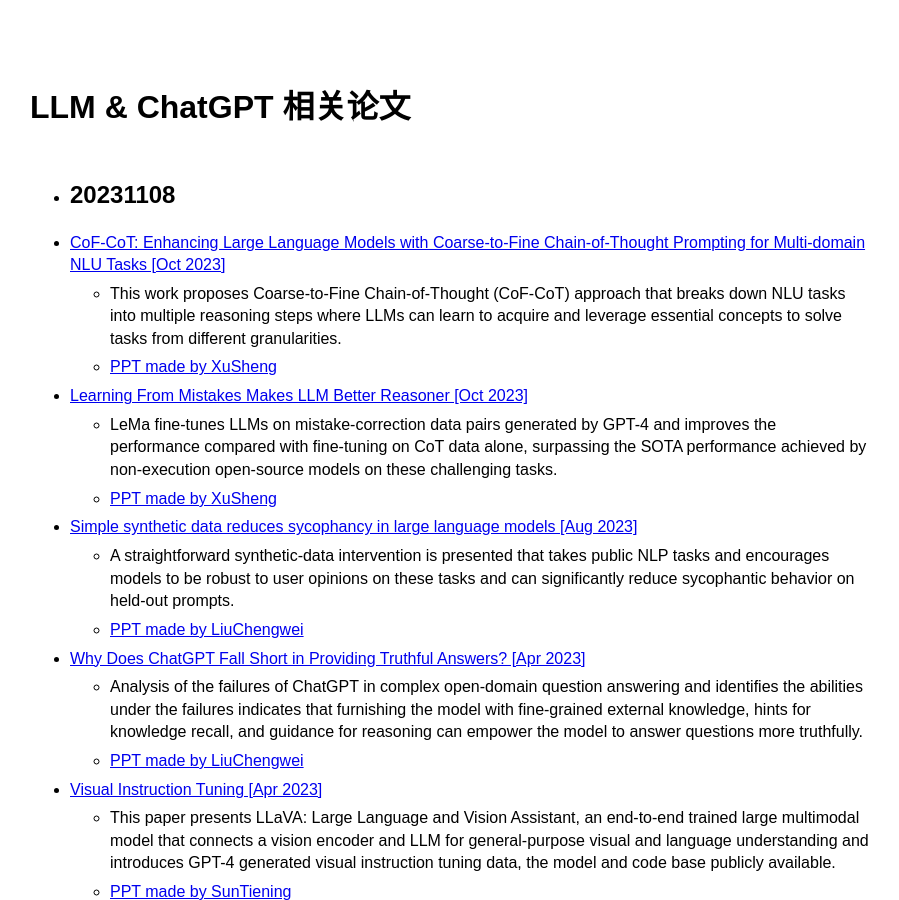
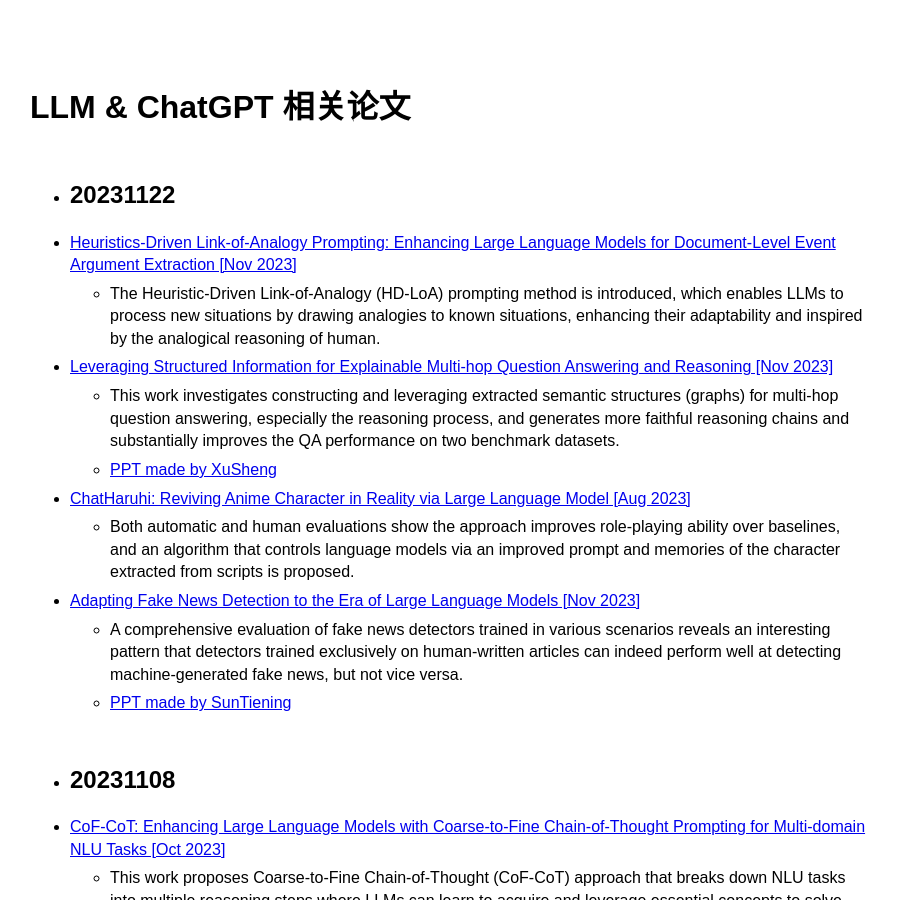
Before and after one commit to ZHResearch/llm-papers, a Jekyll site: the page built from index.md, in a window 1280 px wide and 900 px high. Shown: the whole window, without its empty margins (190-1089 px from the left). Built offline with Jekyll 4.4.1, drawn with Linux system fonts in a browser that asks for light colours.

Commit message:
add new items

```diff
--- a/_data/menu.yml
+++ b/_data/menu.yml
@@ -2,6 +2,27 @@
 # https://github.com/riggraz/no-style-please#customize-the-menu
 
 entries:
+  - title: "<h2>20231122</h2>"
+  - title: "Heuristics-Driven Link-of-Analogy Prompting: Enhancing Large Language Models for Document-Level Event Argument Extraction [Nov 2023]"
+    url: https://arxiv.org/abs/2311.06555
+    entries:
+      - title: The Heuristic-Driven Link-of-Analogy (HD-LoA) prompting method is introduced, which enables LLMs to process new situations by drawing analogies to known situations, enhancing their adaptability and inspired by the analogical reasoning of human.
+  - title: "Leveraging Structured Information for Explainable Multi-hop Question Answering and Reasoning [Nov 2023]"
+    url: https://arxiv.org/abs/2311.03734
+    entries:
+      - title: This work investigates constructing and leveraging extracted semantic structures (graphs) for multi-hop question answering, especially the reasoning process, and generates more faithful reasoning chains and substantially improves the QA performance on two benchmark datasets.
+      - title: PPT made by XuSheng
+        url: /ppt/xs_20231122.pdf
+  - title: "ChatHaruhi: Reviving Anime Character in Reality via Large Language Model [Aug 2023]"
+    url: https://arxiv.org/abs/2308.09597
+    entries:
+      - title: Both automatic and human evaluations show the approach improves role-playing ability over baselines, and an algorithm that controls language models via an improved prompt and memories of the character extracted from scripts is proposed.
+  - title: "Adapting Fake News Detection to the Era of Large Language Models [Nov 2023]"
+    url: https://arxiv.org/abs/2311.04917
+    entries:
+      - title: A comprehensive evaluation of fake news detectors trained in various scenarios reveals an interesting pattern that detectors trained exclusively on human-written articles can indeed perform well at detecting machine-generated fake news, but not vice versa.
+      - title: PPT made by SunTiening
+        url: /ppt/sun_sd4.pdf
   - title: "<h2>20231108</h2>"
   - title: "CoF-CoT: Enhancing Large Language Models with Coarse-to-Fine Chain-of-Thought Prompting for Multi-domain NLU Tasks [Oct 2023]"
     url: https://arxiv.org/abs/2310.14623
```
Also changed, not shown: 2 other files.
